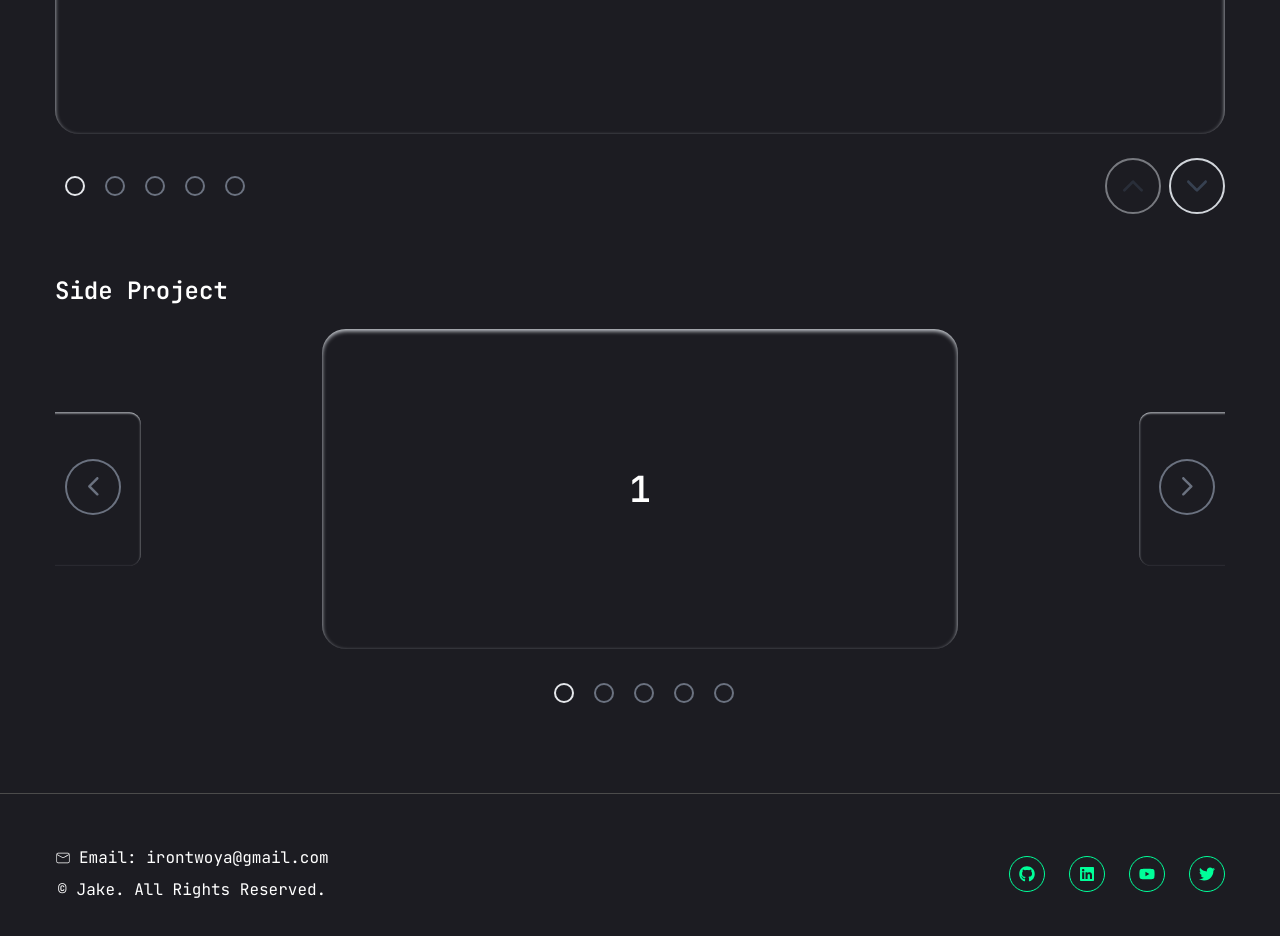
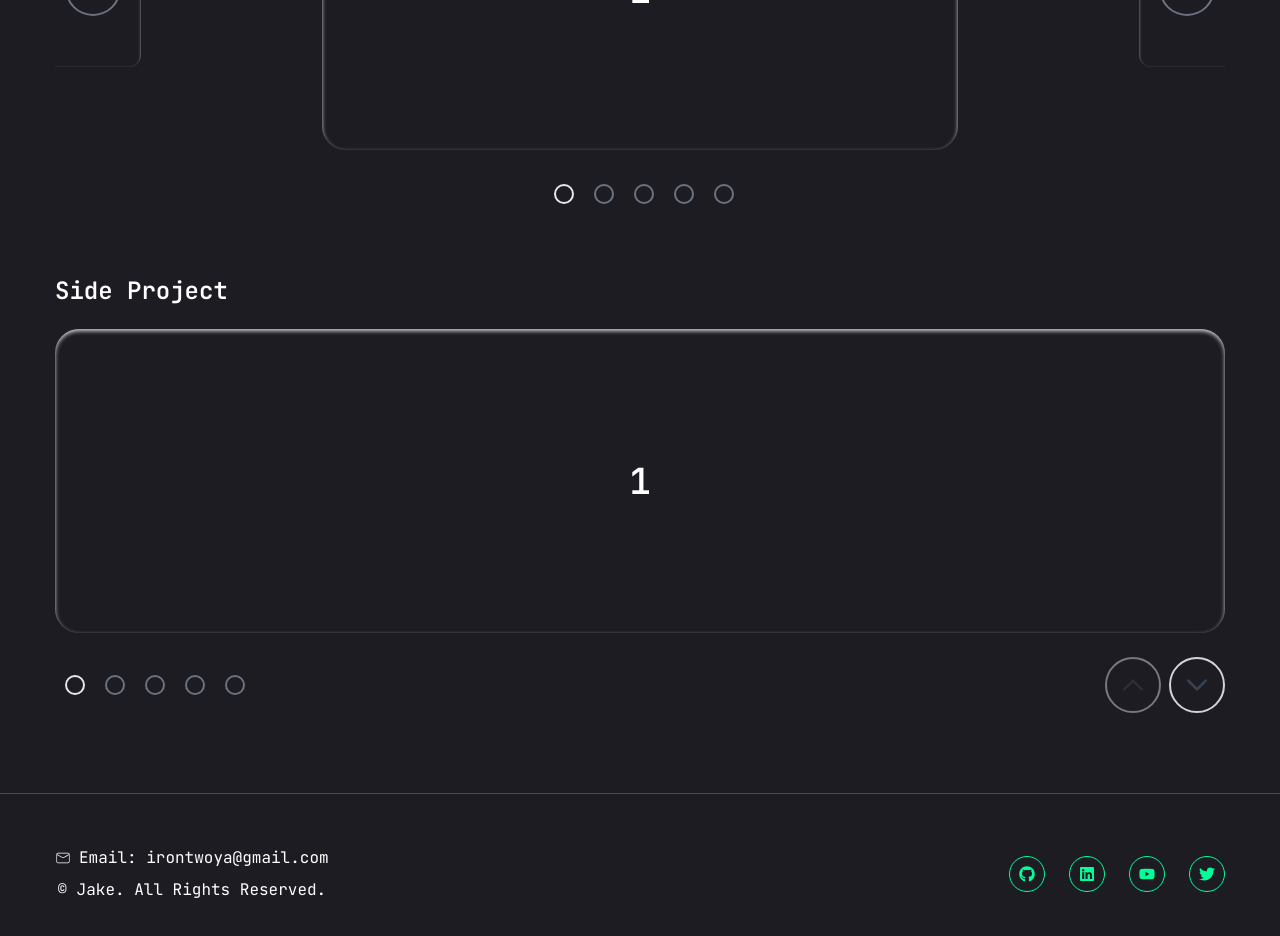
Before and after one commit to GC-EE/gcee-portfolio, a Next.js app: page /project in a window 1280 px wide. Shown: the part 360-1296 px from the top of the page. Built offline with nearby package versions, Linux system fonts and the light colour scheme.

Commit message:
수정 : project페이지 슬라이더 위치 수정

```diff
--- a/src/app/project/page.tsx
+++ b/src/app/project/page.tsx
@@ -29,17 +29,17 @@ const Project = () => {
             </svg>
           </div> */}
 
-        <EmblaCarouselVertical />
+        <EmblaCarouselSide />
 
         <h3 className="h3 mb-6 mt-16 w-full text-center sm:text-start">
           Side Project
         </h3>
         <div className="hidden xl:block">
-          <EmblaCarouselSide />
+          <EmblaCarouselVertical />
         </div>
 
         <div className="xl:hidden">
-          <EmblaCarouselVertical />
+          <EmblaCarouselSide />
         </div>
       </div>
     </section>
```
